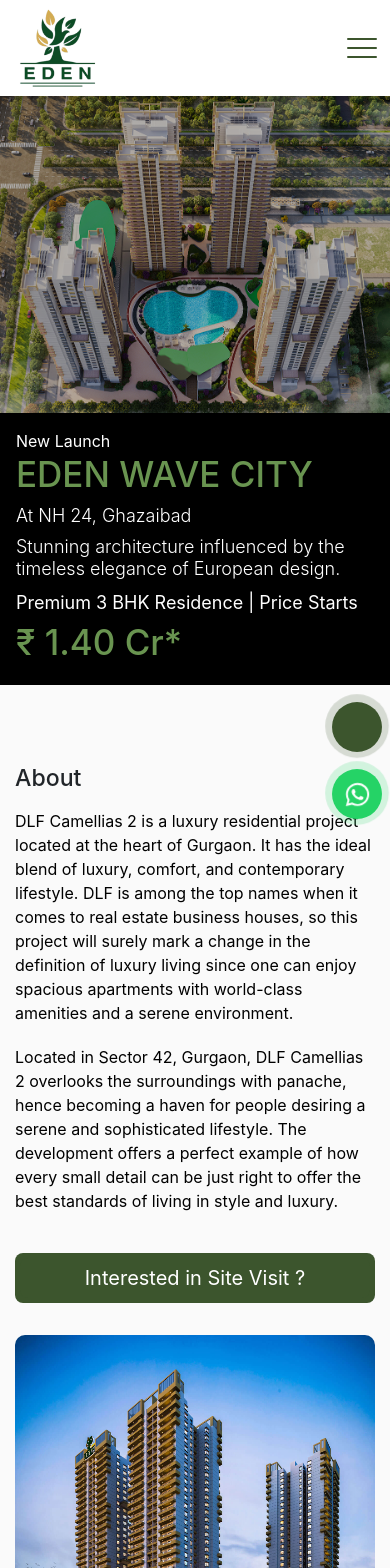
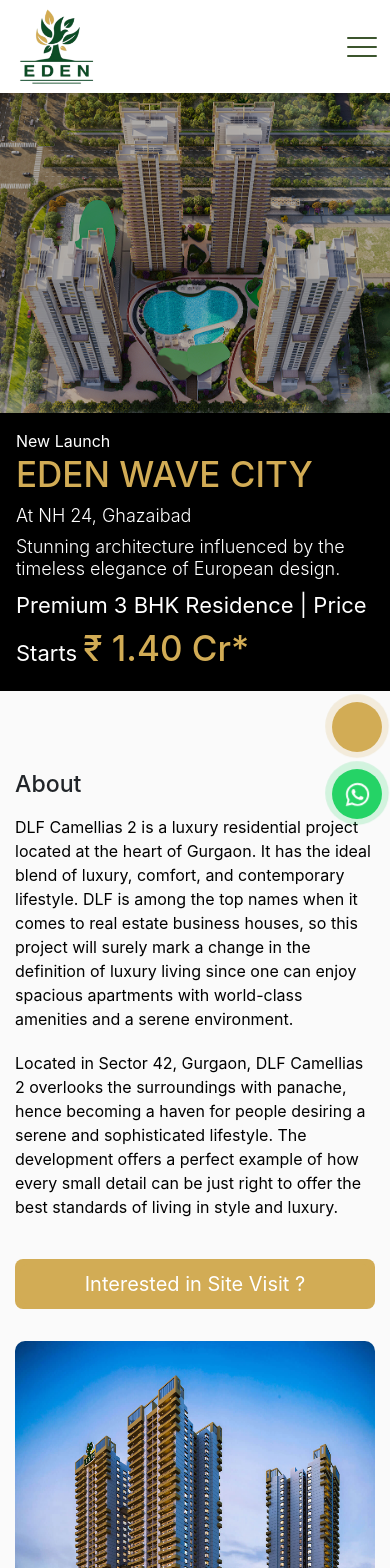
Before and after one commit to ShabbeerLio/eden-wave-city, a React (Create React App) app: page / in a window 390 px wide. Shown: the top 1568 px of the page. Built offline with nearby package versions, Linux system fonts and the light colour scheme.

Commit message:
gallery left

```diff
--- a/src/Component/About/About.css
+++ b/src/Component/About/About.css
@@ -69,7 +69,7 @@
 
 .about-button a {
   padding: 10px;
-  background: #3C552D;
+  background: #D2AC55;
   position: relative;
   display: flex;
   place-content: center;
@@ -142,7 +142,7 @@
 .about-button a::after {
   content: "";
   position: absolute;
-  background: #3C552D;
+  background: #D2AC55;
   inset: 5px;
   border-radius: 8px;
 }
@@ -185,10 +185,6 @@
     justify-content: center;
   }
 
-  .about-main {
-    max-width: 520px;
-  }
-
   .about-button a {
     width: 100%;
     text-align: center;
--- a/src/Component/Amenities/Amenities.css
+++ b/src/Component/Amenities/Amenities.css
@@ -20,7 +20,7 @@
 .Amenities-box {
   display: grid;
   grid-template-columns: repeat(5, 1fr);
- gap: 1rem;
+  gap: 1rem;
 }
 
 .Amenities-card {
@@ -32,7 +32,7 @@
   border: 1px solid #e9eff2;
   border-radius: 8px;
 }
-.Amenities-card p svg{
+.Amenities-card p svg {
   font-size: 60px;
 }
 
@@ -46,7 +46,11 @@
   .Amenities-box {
     display: grid;
     grid-template-columns: repeat(2, 1fr);
-    border: 1px solid #e9eff2;
   }
+}
 
+@media only screen and (max-width: 680px) {
+  .Amenities-card {
+    padding: 2rem 1rem;
+  }
 }
--- a/src/Component/Banner/Banner.css
+++ b/src/Component/Banner/Banner.css
@@ -34,7 +34,7 @@
   font-size: 35px;
   font-weight: 500;
   text-transform: uppercase;
-  color: #699450;
+  color: #D2AC55;
 }
 .banner-stick-box h5{
   margin: 10px 0px;
@@ -49,7 +49,7 @@
 .banner-stick-box p span{
   font-size: 35px;
   font-weight: 500;
-  color: #699450;
+  color: #D2AC55;
 }
 
 @media only screen and (max-width: 680px) {
@@ -71,4 +71,12 @@
   .banner-stick-box{
     padding: 1rem ;
   }
+  .banner-stick-box p{
+    font-size: 22px;
+  }
+  .banner-stick-box p span{
+    font-size: 35px;
+    font-weight: 500;
+    color: #D2AC55;
+  }
 }
--- a/src/Component/Footer/Footer.css
+++ b/src/Component/Footer/Footer.css
@@ -1,7 +1,7 @@
 .Footer {
   width: 100%;
   background: rgb(255, 255, 255);
-  background: linear-gradient(145deg, rgba(255, 255, 255, 1) 0%, #3C552D 100%);
+  background: linear-gradient(145deg, rgba(255, 255, 255, 1) 0%, #3c552d 100%);
 }
 
 .Footer-main,
@@ -23,7 +23,7 @@
   height: 2px;
   width: 25%;
   border-radius: 50px;
-  background-color: #3C552D;
+  background-color: #3c552d;
 }
 
 .footer-box {
@@ -60,7 +60,7 @@
 }
 
 .footer-item ul li a:hover {
-  color: #3C552D;
+  color: #d2ac55;
 }
 .footer-item ul li a svg {
   margin-right: 12px;
@@ -152,9 +152,9 @@
   }
   .footer-item {
     display: flex;
-        justify-content: center;
-        align-items: center;
-        flex-direction: column;
+    justify-content: center;
+    align-items: center;
+    flex-direction: column;
   }
 
   .footer-box {
--- a/src/Component/Form/Form.css
+++ b/src/Component/Form/Form.css
@@ -1,12 +1,12 @@
 .form button {
   width: 100%;
-  background-color: #3C552D;
+  background-color: #D2AC55;
   border: none;
   transition: .3s ease-in-out;
   padding: 15px 0px;
 }
 .form button:hover {
-  background-color: #3C552D;
+  background-color: #D2AC55;
   color: black;
 }
 .form .form-control {
--- a/src/Component/Form/Form.js
+++ b/src/Component/Form/Form.js
@@ -66,7 +66,7 @@
 
     return (
         <>
-            <h4 className='form-title'>Interested in DLF Camellias 2?</h4>
+            <h4 className='form-title'>Interested in Eden Wave City?</h4>
             {messageSent ? (
                 <div className='form-message'>
                     <p>Message sent successfully!</p>
--- a/src/Component/Highlights/Highlights.css
+++ b/src/Component/Highlights/Highlights.css
@@ -12,14 +12,15 @@
 .highlights-left {
   position: relative;
   z-index: 2;
-  width: 50%;
+  /* width: 70%; */
+  left: -10%;
   padding: 3rem 2rem ;
   display: flex;
   flex-direction: column;
   align-items: flex-start;
   justify-content: center;
   background-color: #3C552D;
-  border-radius: 25px 0 0 25px;
+  border-radius: 25px;
 }
 .highlights-left h2{
   font-size: 30px;
@@ -38,7 +39,7 @@
 }
 .highlights-left ul li svg{
   margin-right: 10px;
-  color: #eee238;
+  color: #D2AC55;
   font-size: 20px;
 }
 
@@ -66,6 +67,7 @@
   .highlights-left {
     width: 100%;
     padding: 3rem 1rem 1rem 1rem;
+    left: 0;
   }
   .highlights-right {
     width: 100%;
--- a/src/Component/Navbar/Navbar.css
+++ b/src/Component/Navbar/Navbar.css
@@ -154,8 +154,8 @@
 }
 
 .navbar-light .navbar-nav .nav-link.active {
-  color: #3C552D; /* Blue color */
-  border-bottom: 2px solid #3C552D; /* Underline */
+  color: #D2AC55; /* Blue color */
+  border-bottom: 2px solid #D2AC55; /* Underline */
 }
 
 .call-button p {
@@ -173,7 +173,7 @@
   transition: opacity 0.3s ease-in-out;
   cursor: pointer;
   transition: all 0.3s;
-  background-color: #3C552D;
+  background-color: #D2AC55;
   border-radius: 5px;
   margin-left: 20px;
 }
@@ -257,7 +257,7 @@
   display: flex;
   align-items: center;
   justify-content: center;
-  background-color: #3C552D;
+  background-color: #D2AC55;
   margin-bottom: 8px;
   z-index: 1;
 }
@@ -269,7 +269,7 @@
   height: 50px;
   width: 50px;
   border-radius: 50%;
-  background-color: #3C552D;
+  background-color: #D2AC55;
   animation: shine 2s infinite;
   z-index: -1;
 }
@@ -286,7 +286,7 @@
 }
 
 .fix-icon-enquery p {
-  background-color: #3C552D;
+  background-color: #D2AC55;
   padding: 12px 24px;
   color: white;
   border-radius: 8px;
@@ -297,7 +297,7 @@
   box-shadow: 0px 4px 10px 0px rgba(0, 0, 0, 0.3);
 }
 .fix-icon-enquery p:hover {
-  background-color: #3C552D;
+  background-color: #D2AC55;
   color: black;
 }
 
@@ -354,6 +354,11 @@
 }
 
 @media only screen and (max-width: 990px) {
+
+  .company-logo {
+    width: 10%;
+  }
+
   .nav-action {
     flex-flow: wrap;
   }
@@ -381,6 +386,9 @@
     top: 0;
   }
 
+  .company-logo {
+    width: 28%;
+  }
   .company-logo img {
     max-height: 80px;
   }
--- a/src/Component/Plans/Plans.css
+++ b/src/Component/Plans/Plans.css
@@ -56,14 +56,14 @@
   padding-bottom: 5px;
 }
 .plans-card-title h5 {
-  color: #e6b16a;
+  color: #D2AC55;
   font-size: 30px;
   font-weight: 600;
   margin-bottom: 1rem;
 }
 
 .plan-card-btn p {
-  background-color: #3C552D;
+  background-color: #D2AC55;
   margin: 0;
   padding: 12px 20px;
   border-radius: 8px;
```
